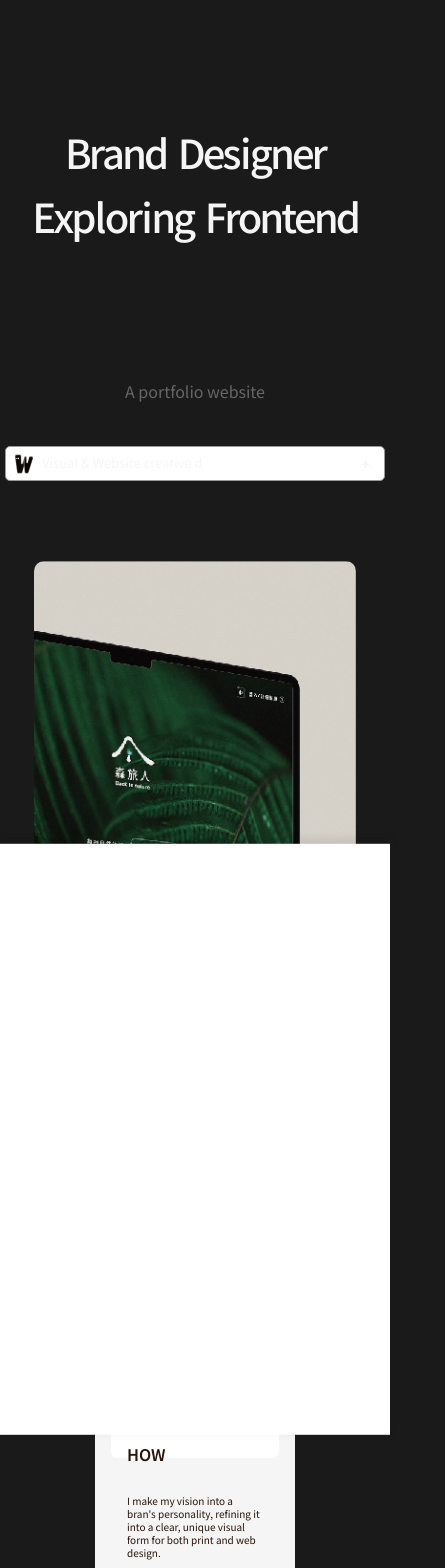
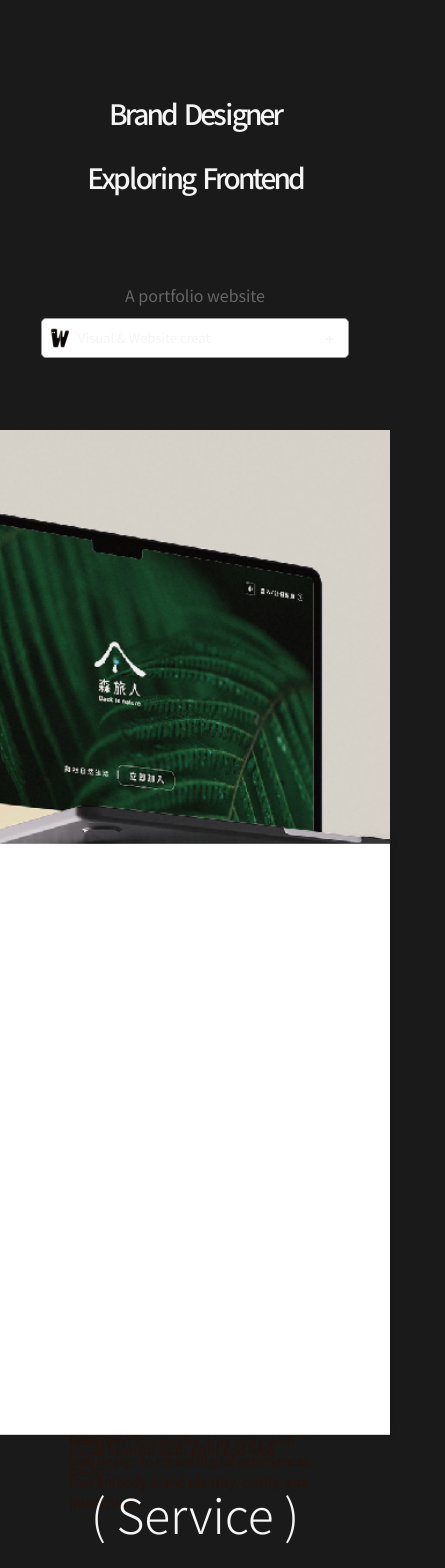
Before and after one commit to daiweiru0931-cmyk/ww_ww.studio, a React (Vite) app: page / in a window 390 px wide. Shown: the top 1568 px of the page, 445 px wide, since content can reach past the window. Built offline with nearby package versions, Linux system fonts and the light colour scheme.

Commit message:
update RWD

```diff
--- a/src/App.css
+++ b/src/App.css
@@ -22,7 +22,10 @@
   --dark-placeholder-bg: #111;
 }
 
-body {
+html, body {
+  max-width: 100%;
+  overflow-x: hidden; /* 徹底禁止水平滑動 */
+  position: relative;
   font-family: 'Inter', 'Noto Sans TC', serif;
   background-color: var(--Background-Color);
   color: var(--title-black);
@@ -579,24 +582,24 @@ body.dark-mode {
 }
 
 /* ==============================
-   RWD
+   RWD 調整開始
 ============================== */
+
 @media (max-width: 1024px) {
   .about-content-boxes {
     flex-wrap: wrap;
     justify-content: center;
     gap: 2rem;
   }
-  .section-label {
+  .about-label {
     flex: 0 0 100%;
     justify-content: center;
     margin-bottom: 3rem;
-    min-width: auto; /* 清除桌面 min-width 限制 */
   }
   .about-boxes-wrapper {
-    flex: 0 0 100%; /* 佔據整行寬度 */
-    justify-content: center; /* 讓三個資訊框在這一行內居中 */
-    gap: 2rem; /* 資訊框之間的間距 */
+    flex: 0 0 100%;
+    justify-content: center;
+    gap: 2rem;
   }
   .about-info-box {
     flex: 0 0 calc(33.333% - 2rem);
@@ -605,186 +608,146 @@ body.dark-mode {
 }
 
 @media (max-width: 768px) {
+  /* --- Hero Section 滿版設定 --- */
   .hero {
-    padding: 10rem 1.5rem 0 1.5rem;
+    padding: 8rem 0 0 0; /* 左右歸零，讓圖片滿版 */
     flex-direction: column;
     align-items: center;
+    width: 100%;
+    overflow-x: hidden;
   }
+
   .hero-left {
+    width: 100% !important;   /* 強制覆蓋 JSX 的 inline-style */
+    max-width: 100%;
+    height: auto !important;
+    margin: 0 auto;
+    display: flex;
+    flex-direction: column;
+    align-items: center;
+    text-align: center;
+    padding: 0 1.5rem; /* 讓文字保持安全邊距 */
+    box-sizing: border-box;
+  }
+
+  .hero-left .h1-text {
+    font-size: clamp(1.8rem, 8vw, 2.8rem);
+    white-space: nowrap; /* 強制不換行 */
+    margin: 0;
+    line-height: 1.2;
+  }
+
+  .hero-bottom-left {
+    margin-top: 2rem;
+    align-items: center;
+    width: 100%;
+  }
+
+  /* --- Info Box 穩定置中設定 --- */
+  .info-box-container {
+    width: 100%;
+    display: flex;
+    justify-content: center;
+  }
+
+  .info-box {
+    width: 90% !important; /* 寬度固定比例 */
+    max-width: 360px;
+    height: 40px;          /* 固定高度防止打字跳動 */
+    margin: 0 auto !important;
+    flex-shrink: 0;        /* 防止被壓縮 */
+    overflow: hidden;
+  }
+
+  /* --- 圖片滿版設定 --- */
+  .hero-right {
     width: 100%;
     max-width: 100%;
-    margin: 0 auto;
-    display: flex;
-    flex-direction: column; /* 因為標題是多行，所以保持垂直排列 */
-    align-items: center; /* 讓 h1-text (子元素) 水平置中 */
-    text-align: center;
+    aspect-ratio: 3 / 4;
+    margin: 2rem 0 0 0; /* 貼齊底部，移除右間距 */
+    border-radius: 0;    /* 滿版圖片移除圓角 */
+    height: auto;        /* 讓 aspect-ratio 主導高度 */
   }
-  .hero-left .h1-text {
-    white-space: nowrap; /* 強制文字不換行 */
-    margin: 0;
+
+  .hero-carousel-container {
+    padding: 0; /* 移除容器內距 */
   }
-  .hero-left, .hero-right {
-    width: 100%;
-    min-width: auto;
-  }
-  .info-box-container {
-    display: flex;
-    justify-content: center;
-    width: 100%;
-  }
-  .hero-right {
-    aspect-ratio: 3 / 4; /* 設置長寬比為 3:4 (寬度:高度) */
-    max-width: 80%;
-    background-color: transparent;
-    position: relative;
-    margin: 3rem auto;
-  }
-  .hero-carousel-container{
-    padding: 0;
-    height: 100%;
-  }
+
   .hero-carousel-img {
     width: 100%;
     height: 100%;
-    object-fit: cover; /* 圖片不被拉伸，但會裁切邊緣 */
+    border-radius: 0;
   }
-  .hero-carousel-img.active {
-    width: 100%;
-    height: 100%; /* 強制高度為 100% */
-  }
-  .about-why-how-what {
-    padding: 8rem 5%;
-  }
-  .about-label {
-    justify-content: center;
-    align-items: center;
-    flex: 0 0 100%; /* 標題佔滿整行 */
-    margin-bottom: 1rem;
-  }
+
+  /* --- About Section --- */
+  .about-why-how-what { padding: 6rem 5%; }
   .about-boxes-wrapper {
-    flex-direction: row; /* 改成水平排列三個卡片 */
-    flex-wrap: wrap;     /* 如果螢幕太小會自動換行 */
-    justify-content: center; /* 水平置中三個卡片 */
-    gap: 1.5rem; /* 卡片間距 */
+    flex-wrap: wrap;
+    flex-direction: row;
   }
   .about-info-box {
-    flex: 0 0 calc(33.333% - 2rem); /* 三個卡片平均分配空間 */
-    max-width: calc(33.333% - 2rem);
-    height: auto; /* 高度自動適應內容 */
-    min-height: 250px;
-    box-sizing: border-box;
-    overflow: hidden;
-  }
-  .flipper, .front, .back {
-    width: 100%;
-    height: 100%;
-    padding: 1.5rem;
-    box-sizing: border-box;
-  }
-  .box-title {
-    font-size: clamp(1.2rem, 2vw, 1.5rem);
-    margin-bottom: 1.5rem;
-  }
-
-  .box-description {
-    font-size: clamp(0.6875rem, 0.6vw + 0.2rem, 0.8125rem);
-    line-height: 1.4;
+    flex: 0 0 calc(50% - 1rem); /* 改為兩人一排 */
+    max-width: calc(50% - 1rem);
+    height: 300px;
   }
 }
 
 @media (max-width: 480px) {
   .hero {
-    padding: 8rem 1rem 0 1rem; /* 上下內距稍微縮小 */
-  }
-
-  .hero-left {
-    width: auto;          /* 讓寬度自適應文字 */
-    max-width: 100%;      /* 不超出父容器 */
-    margin: 0 auto;       /* 水平置中 */
-    display: flex;
-    flex-direction: column;
-    align-items: center;
-    text-align: center;
+    padding: 6rem 0 0 0;
   }
 
   .hero-left .h1-text {
-    font-size: clamp(2.5rem, 6vw, 4rem); /* 調整文字大小以避免換行 */
-    white-space: nowrap;                  /* 強制不換行 */
-    margin: 0;
+    /* 針對窄螢幕微調，避免 nowrap 撐開寬度 */
+    font-size: clamp(1.6rem, 7.2vw, 2.2rem);
   }
 
   .hero-right {
-    aspect-ratio: 3 / 4;
-    max-width: 90%;       /* 螢幕小時放大圖片容器 */
-    height: auto;         /* 高度自適應 */
-    background-color: transparent;
-    position: relative;
-    margin: 2rem auto;    /* 上下間距調整 */
+    margin-top: 1.5rem;
   }
 
-  .hero-carousel-container {
-    padding: 0;
-    height: 100%;
-  }
-
-  .hero-carousel-img {
-    width: 100%;
-    height: 100%;
-    object-fit: cover;
-  }
-
-  .hero-carousel-img.active {
-    width: 100%;
-    height: 100%;
-  }
-
-  .about-why-how-what {
-    padding: 5rem 1rem;  /* 小螢幕縮小內距 */
-  }
-
-  .about-label {
-    flex: 0 0 100%;
-    margin-bottom: 0.5rem;
-    justify-content: center;
-    align-items: center;
-    font-size: clamp(2rem, 5vw, 3rem); /* 調整標題大小 */
-  }
-
+  /* --- About Box 手機版垂直排列 --- */
   .about-boxes-wrapper {
-    flex-direction: column; /* 小螢幕改成垂直排列 */
-    gap: 1rem;
-    justify-content: center;
+    flex-direction: column;
     align-items: center;
   }
 
   .about-info-box {
-    flex: 0 0 90%;      /* 每個卡片佔大部分寬度 */
+    flex: 0 0 100%;
     max-width: 90%;
-    min-height: 200px;
-    padding: 1rem;
-    box-sizing: border-box;
+    width: 90%;
+    height: 280px;
   }
 
-  .flipper, .front, .back {
-    width: 100%;
-    height: 100%;
-    padding: 1rem;
-    box-sizing: border-box;
+  /* --- Service & Taste 手機版優化 --- */
+  .service-wrapper, .taste-wrapper {
+    flex-direction: column;
+    text-align: center;
   }
 
-  .box-title {
-    font-size: clamp(1rem, 3vw, 1.2rem);
-    margin-bottom: 1rem;
+  .service-item-left p {
+    padding: 2rem 1rem;
   }
 
-  .box-description {
-    font-size: clamp(0.625rem, 2.5vw, 0.75rem);
-    line-height: 1.3;
+  .taste-photo-gallery {
+    min-width: 100%;
+    width: 100%;
   }
 
-  .info-box-container {
+  .taste-img {
     width: 100%;
-    justify-content: center;
-    margin-top: 1rem;
+  }
+
+  .taste-right-card {
+    position: relative;
+    top: auto;
+    right: auto;
+    transform: none;
+    width: 80%;
+    margin: -2rem auto 0; /* 稍微向上疊在圖片上 */
   }
 }
+
+/* {
+  outline: 1px solid red !important;
+} */
--- a/src/App.jsx
+++ b/src/App.jsx
@@ -102,7 +102,7 @@ function App() {
         {/* Hero section */}
         <section className="hero">
 
-          {/* Hero-left */}
+          {/* Hero-left: 包含標題與打字框 */}
           <div
             className="hero-left"
             style={{
@@ -110,24 +110,6 @@ function App() {
               height: heroLeftDimensions.height > 0 ? `${heroLeftDimensions.height}px` : 'auto',
             }}
           >
-            <div
-              ref={finalContentRef}
-              style={{
-                position: 'absolute',
-                visibility: 'hidden',
-                pointerEvents: 'none',
-                maxWidth: '45%'
-              }}
-            >
-              <span className="h1-text all-letters">Exploring Frontend</span>
-              <div className="hero-bottom-left">
-                <h5 style={{ margin: '12px 0 5px 0' }}>視覺與網站 創意開發</h5>
-                <div className="search-box-simulated" style={{ border: '1px solid #666', background: '#fff', padding: '0.5rem 1rem', borderRadius: '5px' }}>
-                  <span className="search-text" style={{ color: '#28140a', marginRight: '1rem' }}>based in Taiwan</span>
-                  <span className="search-close" style={{ color: '#28140a' }}>+</span>
-                </div>
-              </div>
-            </div>
 
             <DecryptedText
               texts={[
```
